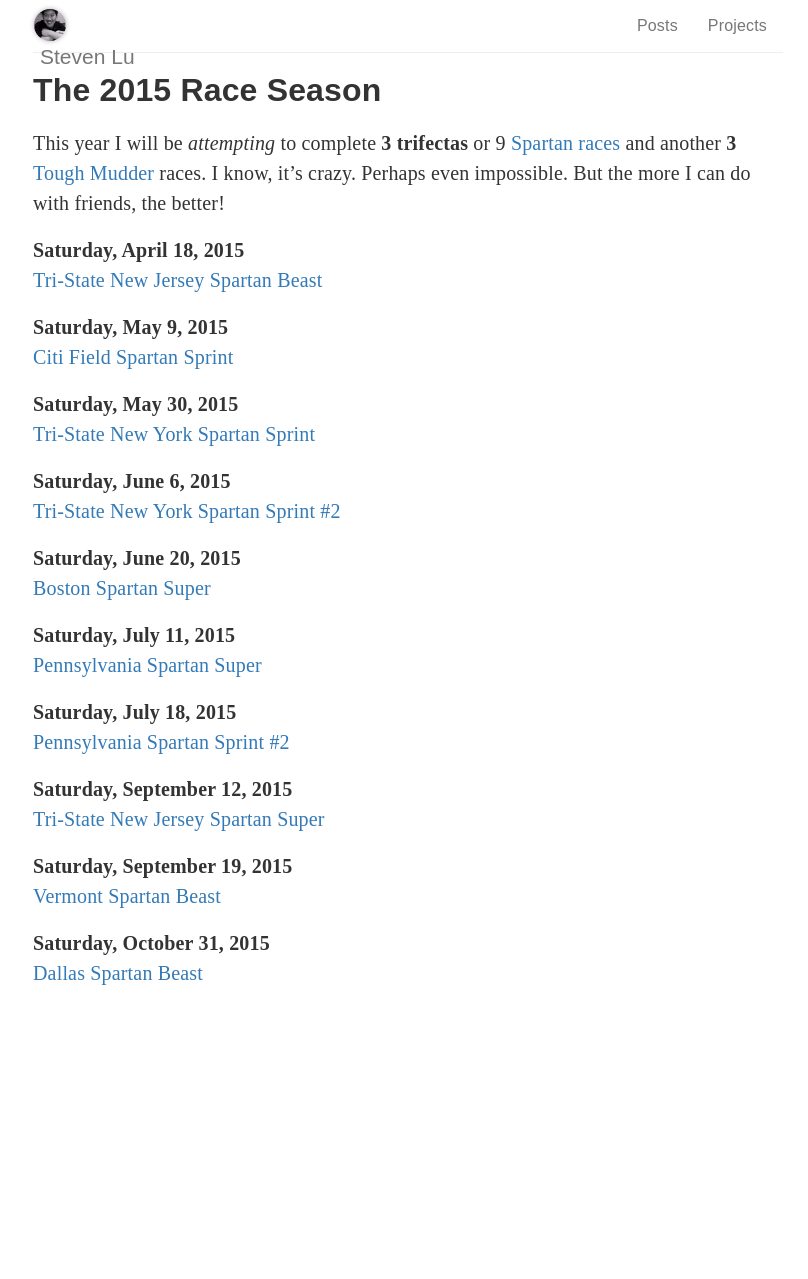
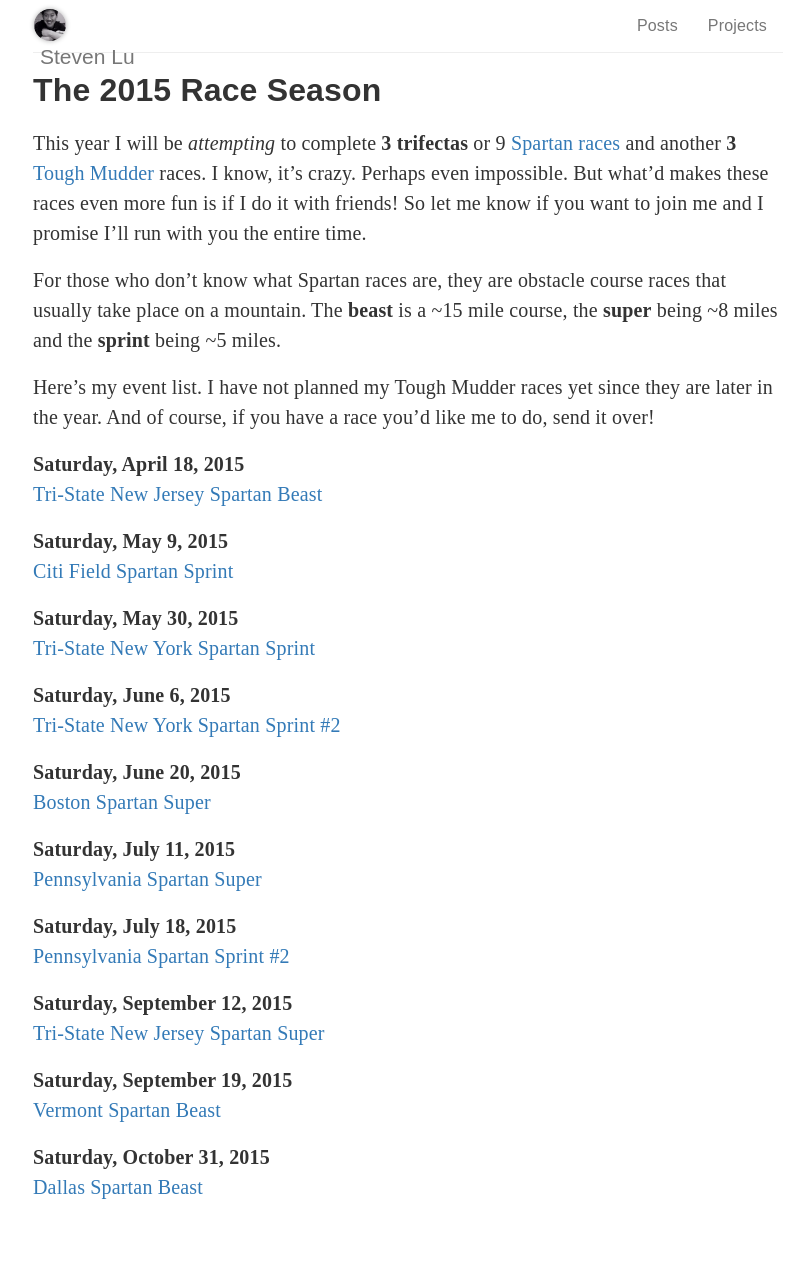
Before and after one commit to sjlu/sjlu.github.io, a Jekyll site: the page built from races/index.md, in a window 1280 px wide. Shown: the whole page, without its empty margins (232-1040 px from the left). Built offline with Jekyll 4.4.1, drawn with Linux system fonts in a browser that asks for light colours; nearby versions of some CDN libraries; comment, search, counter and statistics services are not loaded; before the commit the page ends 1065 px from its top, so only the background shows below that.

Commit message:
partial modification to race list

```diff
--- a/races/index.md
+++ b/races/index.md
@@ -3,7 +3,11 @@
 title: The 2015 Race Season
 ---
 
-This year I will be *attempting* to complete **3 trifectas** or 9 [Spartan races](http://spartan.com) and another **3** [Tough Mudder](http://toughmudder.com) races. I know, it's crazy. Perhaps even impossible. But the more I can do with friends, the better!
+This year I will be *attempting* to complete **3 trifectas** or 9 [Spartan races](http://spartan.com) and another **3** [Tough Mudder](http://toughmudder.com) races. I know, it's crazy. Perhaps even impossible. But what'd makes these races even more fun is if I do it with friends! So let me know if you want to join me and I promise I'll run with you the entire time.
+
+For those who don't know what Spartan races are, they are obstacle course races that usually take place on a mountain. The **beast** is a ~15 mile course, the **super** being ~8 miles and the **sprint** being ~5 miles.
+
+Here's my event list. I have not planned my Tough Mudder races yet since they are later in the year. And of course, if you have a race you'd like me to do, send it over!
 
 **Saturday, April 18, 2015** \\
 [Tri-State New Jersey Spartan Beast](http://www.spartan.com/events/?event_id=494/tri-state-new-jersey-beast)
```
